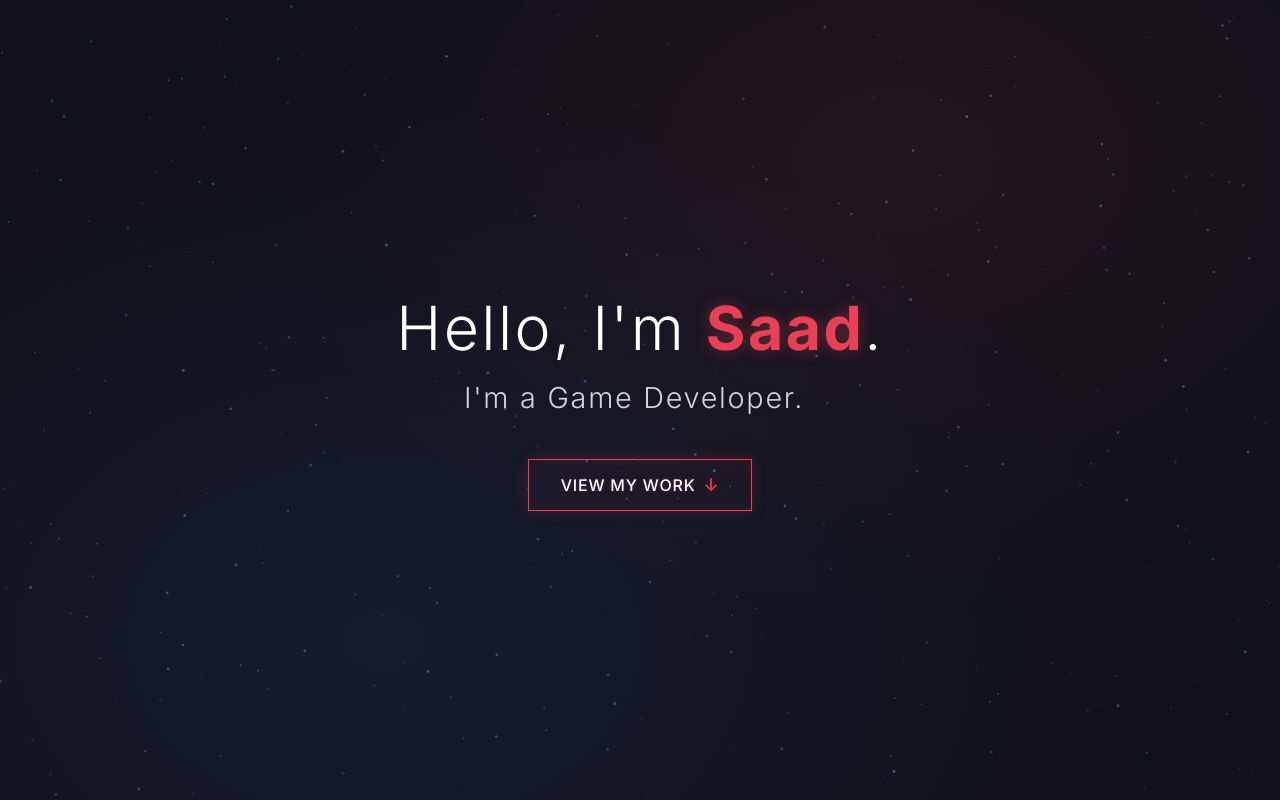
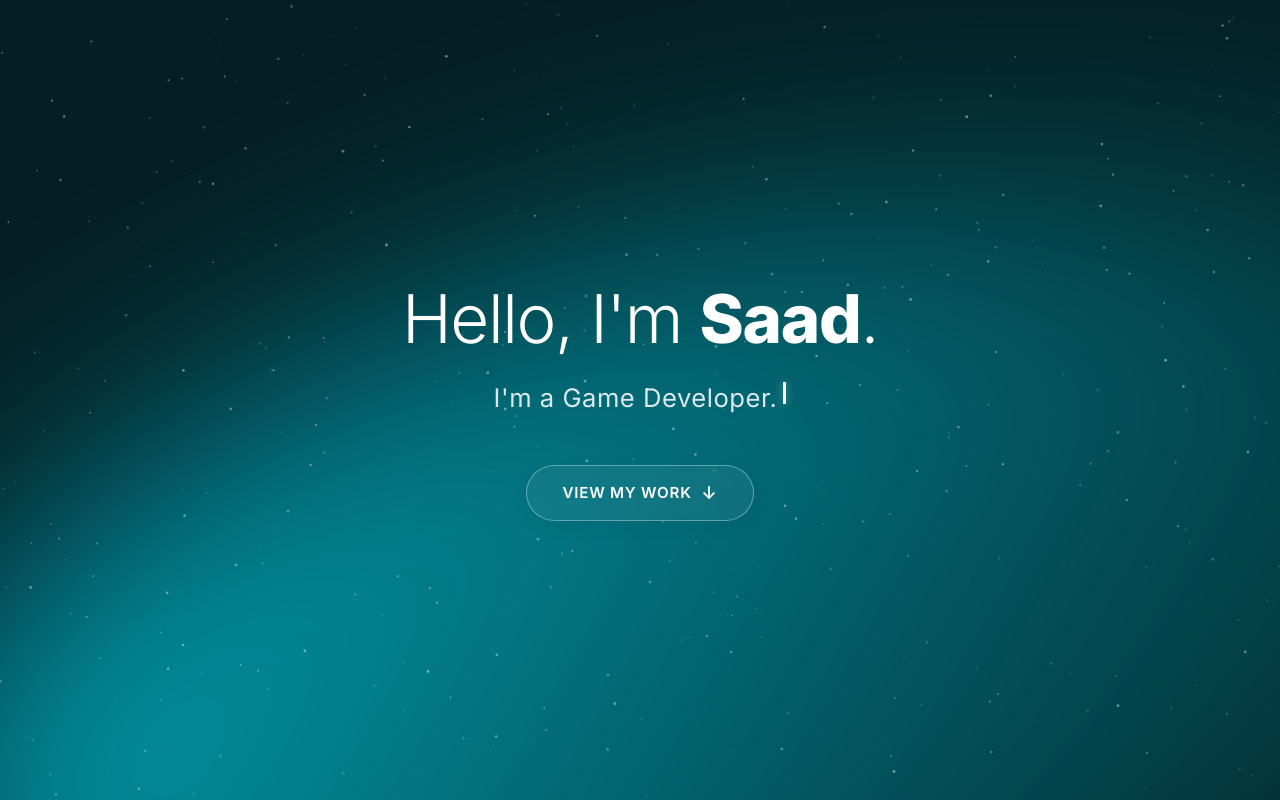
Before and after one commit to SaaddRiazz/my-portfolio, a Next.js app: page / in a window 1280 px wide. Built offline with nearby package versions, Linux system fonts and the light colour scheme.

Commit message:
better colors

```diff
--- a/src/app/components/ParticleCanvas.tsx
+++ b/src/app/components/ParticleCanvas.tsx
@@ -92,11 +92,11 @@ export default function ParticleCanvas() {
         if (p.y > height) p.y = 0;
       }
 
-      // Draw all particles as small dots
+      // 1. Draw all standard drifting background particles (Now Soft White)
       for (const p of particlesRef.current) {
         ctx.beginPath();
         ctx.arc(p.x, p.y, p.radius, 0, Math.PI * 2);
-        ctx.fillStyle = `rgba(100, 180, 255, ${p.opacity})`;
+        ctx.fillStyle = `rgba(255, 255, 255, ${p.opacity})`;
         ctx.fill();
       }
 
@@ -145,7 +145,7 @@ export default function ParticleCanvas() {
 
       // Draw edges between connected particles
       const connectedIndices = Array.from(visited.keys());
-      const baseOpacity = 0.55;
+      const baseOpacity = 0.45; // Slightly reduced to keep line webs clean and elegant
 
       for (let idx = 0; idx < connectedIndices.length; idx++) {
         const i = connectedIndices[idx];
@@ -153,7 +153,7 @@ export default function ParticleCanvas() {
         const depthI = visited.get(i)!;
         const distI = Math.sqrt((pi.x - mx) ** 2 + (pi.y - my) ** 2);
 
-        // 1. Connection from mouse to this seed particle
+        // 2. Connection lines from mouse to seed particles (Now Glowing Cyan)
         if (distI < mouseConnectionRadius) {
           const edgeDepth = 1;
           const avgDist = distI / 2;
@@ -164,12 +164,12 @@ export default function ParticleCanvas() {
           ctx.beginPath();
           ctx.moveTo(mx, my);
           ctx.lineTo(pi.x, pi.y);
-          ctx.strokeStyle = `rgba(50, 140, 220, ${opacity})`;
+          ctx.strokeStyle = `rgba(0, 229, 255, ${opacity * 0.8})`;
           ctx.lineWidth = Math.max(0.2, 0.85 - edgeDepth * 0.04);
           ctx.stroke();
         }
 
-        // 2. Internal connection to other connected particles
+        // 3. Web connection lines between internal nodes (Now Fluid Teal/Cyan)
         for (let jdx = idx + 1; jdx < connectedIndices.length; jdx++) {
           const j = connectedIndices[jdx];
           const pj = particlesRef.current[j];
@@ -191,31 +191,31 @@ export default function ParticleCanvas() {
             ctx.beginPath();
             ctx.moveTo(pi.x, pi.y);
             ctx.lineTo(pj.x, pj.y);
-            ctx.strokeStyle = `rgba(50, 140, 220, ${opacity})`;
+            ctx.strokeStyle = `rgba(0, 229, 255, ${opacity * 0.6})`;
             ctx.lineWidth = Math.max(0.2, 0.85 - edgeDepth * 0.04);
             ctx.stroke();
           }
         }
       }
 
-      // Brighten connected particles (glow effect)
+      // 4. Glow aura around connected active nodes (Now Clear Cyan Glow)
       for (const [idx, depth] of visited.entries()) {
         const p = particlesRef.current[idx];
         const dist = Math.sqrt((p.x - mx) ** 2 + (p.y - my) ** 2);
         const distFactor = Math.max(0, 1 - dist / maxRadius);
         const depthFactor = Math.max(0, 1 - depth / maxDepth);
-        const opacity = 0.45 * distFactor * depthFactor;
+        const opacity = 0.4 * distFactor * depthFactor;
 
         ctx.beginPath();
-        ctx.arc(p.x, p.y, p.radius + 0.8, 0, Math.PI * 2);
-        ctx.fillStyle = `rgba(100, 180, 255, ${opacity})`;
+        ctx.arc(p.x, p.y, p.radius + 1.2, 0, Math.PI * 2);
+        ctx.fillStyle = `rgba(0, 229, 255, ${opacity})`;
         ctx.fill();
       }
 
-      // Draw mouse node
+      // 5. Draw the tiny main node directly under the mouse cursor (Bright White)
       ctx.beginPath();
       ctx.arc(mx, my, 2, 0, Math.PI * 2);
-      ctx.fillStyle = 'rgba(100, 180, 255, 0.8)';
+      ctx.fillStyle = 'rgba(255, 255, 255, 0.9)';
       ctx.fill();
 
       animationRef.current = requestAnimationFrame(animate);
--- a/src/app/components/Typewriter.tsx
+++ b/src/app/components/Typewriter.tsx
@@ -74,17 +74,23 @@ export default function Typewriter({
         .typewriter-sentence {
           white-space: pre-wrap;
         }
+        /* ===== Premium Block Style Typing Cursor ===== */
         .insert-cursor {
           display: inline-block;
-          width: 8px;
-          height: 1.1em;
-          background-color: #e84057;
-          margin-left: 4px;
-          vertical-align: middle;
-          animation: blink 0.8s infinite steps(2, start);
+          width: 3px;                  /* Thinned down slightly for a sharper look */
+          height: 1.35rem;             /* Locked to text scale proportions */
+          background-color: #ffffff;   /* Pure white ensures perfect contrast on teal */
+          margin-left: 6px;
+          vertical-align: -3px;        /* Displaces the element down to sit perfectly on the font baseline */
+          animation: blink 0.9s infinite steps(2, start);
+          box-shadow: 0 0 8px rgba(255, 255, 255, 0.4); /* Subtle glow effect */
         }
+
+        /* Classic snappy hard-blink animation */
         @keyframes blink {
-          to { visibility: hidden; }
+          to {
+            visibility: hidden;
+          }
         }
       `}</style>
     </span>
--- a/src/app/globals.css
+++ b/src/app/globals.css
@@ -1,14 +1,14 @@
 @import "tailwindcss";
 
 @theme inline {
-  --color-background: #1a1a2e;
-  --color-foreground: #ededed;
-  --color-accent: #e84057;
-  --color-accent-light: #ff6b81;
-  --color-surface: #16213e;
-  --color-surface-light: #1f2b47;
-  --color-muted: #8892a4;
-  --font-sans: var(--font-geist-sans);
+  --color-background: #041f24;       /* Deep, rich dark teal base */
+  --color-foreground: #ffffff;
+  --color-accent: #00e5ff;          /* Luminous cyan */
+  --color-accent-light: #a7f3d0;
+  --color-surface: #0b373f;
+  --color-surface-light: #114b57;
+  --color-muted: #e0f2fe;
+  --font-sans: system-ui, -apple-system, BlinkMacSystemFont, "Segoe UI", Roboto, sans-serif;
   --font-mono: var(--font-geist-mono);
 }
 
@@ -23,10 +23,11 @@ html {
 }
 
 body {
-  background: #1a1a2e;
-  color: #ededed;
-  font-family: Arial, Helvetica, sans-serif;
+  background: #041f24;
+  color: #ffffff;
+  font-family: system-ui, -apple-system, BlinkMacSystemFont, "Segoe UI", Roboto, sans-serif;
   overflow-x: hidden;
+  -webkit-font-smoothing: antialiased;
 }
 
 /* ===== Scrollbar ===== */
@@ -35,15 +36,15 @@ body {
 }
 
 ::-webkit-scrollbar-track {
-  background: #1a1a2e;
+  background: #041f24;
 }
 
 ::-webkit-scrollbar-thumb {
-  background: #e84057;
+  background: #00e5ff;
   border-radius: 4px;
 }
 
-/* ===== Hero Section ===== */
+/* ===== Hero Section with Ellipse Shape ===== */
 .hero {
   position: relative;
   width: 100%;
@@ -51,10 +52,36 @@ body {
   display: flex;
   align-items: center;
   justify-content: center;
-  background: radial-gradient(ellipse at 30% 80%, rgba(30, 60, 114, 0.25) 0%, transparent 60%),
-    radial-gradient(ellipse at 70% 20%, rgba(232, 64, 87, 0.08) 0%, transparent 50%),
-    #111119;
+  background: #041f24; /* Base dark-shadow color anchored at top-left */
   overflow: hidden;
+}
+
+/* ELLIPSE GENERATOR:
+  This creates a gigantic, smoothly blurred geometric ellipse sweeping from
+  the center-right down off the bottom edge of the screen.
+*/
+.hero::before {
+  content: '';
+  position: absolute;
+  /* Massive dimensions to act as a wide structural sweep */
+  width: 140vw;
+  height: 100vh;
+  /* Placed down and to the right */
+  bottom: -30vh;
+  right: -30vw;
+
+  /* Creates the physical mathematical Ellipse curve */
+  border-radius: 50% 50% 50% 50% / 50% 50% 50% 50%;
+
+  /* Maps the internal gradient of the ellipse to fade softly towards the center-left */
+  background: linear-gradient(135deg, rgba(0, 229, 255, 0.75) 0%, rgba(0, 153, 168, 0.4) 60%, transparent 100%);
+
+  /* Large hardware-accelerated blur to blend the edges smoothly into the dark base */
+  filter: blur(120px);
+  -webkit-filter: blur(120px);
+  z-index: 1;
+  pointer-events: none;
+  transform: rotate(-15deg); /* Slanted slightly to give a high-end designer layout dynamic */
 }
 
 .hero-canvas {
@@ -63,75 +90,74 @@ body {
   left: 0;
   width: 100%;
   height: 100%;
-  z-index: 1;
+  z-index: 2; /* Sits directly on top of the ellipse shader */
 }
 
 .hero-content {
   position: relative;
-  z-index: 2;
+  z-index: 3; /* Kept safely over the canvas for crisp legibility */
   text-align: center;
   padding: 0 1.5rem;
   pointer-events: none;
-  /* Let pointer events bubble down to canvas */
 }
 
+/* Typography Styling */
 .hero-content h1 {
-  font-size: clamp(2.2rem, 5.5vw, 3.8rem);
+  font-size: clamp(2.5rem, 6vw, 4.2rem);
   font-weight: 300;
   color: #ffffff;
-  line-height: 1.3;
-  letter-spacing: 0.04em;
+  line-height: 1.2;
+  letter-spacing: -0.02em;
 }
 
 .hero-content h1 .name {
-  color: #e84057;
-  font-weight: 700;
-  text-shadow: 0 0 15px rgba(232, 64, 87, 0.4);
+  color: #ffffff;
+  font-weight: 800;
+  position: relative;
+  display: inline-block;
 }
 
 .hero-content .subtitle {
-  font-size: clamp(1.2rem, 2.8vw, 1.8rem);
-  font-weight: 300;
-  color: #d1d5db;
-  margin-top: 0.5rem;
-  letter-spacing: 0.06em;
+  font-size: clamp(1.2rem, 2.5vw, 1.6rem);
+  font-weight: 400;
+  color: rgba(255, 255, 255, 0.85);
+  margin-top: 1.2rem;
+  letter-spacing: 0.02em;
 }
 
+/* Rounded Pill Button */
 .view-work-btn {
   display: inline-flex;
   align-items: center;
-  gap: 0.5rem;
-  margin-top: 2.5rem;
-  padding: 0.75rem 2rem;
-  border: 1.5px solid #e84057;
-  background: rgba(232, 64, 87, 0.03);
+  gap: 0.6rem;
+  margin-top: 3rem;
+  padding: 0.85rem 2.2rem;
+  border: 1px solid rgba(255, 255, 255, 0.35);
+  background: rgba(255, 255, 255, 0.06);
+  backdrop-filter: blur(8px);
+  -webkit-backdrop-filter: blur(8px);
   color: #ffffff;
-  font-size: 1rem;
-  font-weight: 500;
+  font-size: 0.95rem;
+  font-weight: 600;
   letter-spacing: 0.05em;
   text-transform: uppercase;
   cursor: pointer;
-  transition: all 0.4s cubic-bezier(0.165, 0.84, 0.44, 1);
+  border-radius: 9999px;
+  transition: all 0.3s cubic-bezier(0.4, 0, 0.2, 1);
   text-decoration: none;
   pointer-events: auto;
-  /* Enable interactive events on button */
-
-  /* Red neon ambient box-shadow & text-glow */
-  box-shadow: 0 0 15px rgba(232, 64, 87, 0.2), inset 0 0 10px rgba(232, 64, 87, 0.1);
-  text-shadow: 0 0 5px rgba(232, 64, 87, 0.3);
+  box-shadow: 0 4px 20px rgba(0, 0, 0, 0.06);
 }
 
 .view-work-btn:hover {
-  background: rgba(232, 64, 87, 0.18);
-  border-color: #ff6b81;
-  transform: translateY(-3px);
-  /* Strong neon active glow */
-  box-shadow: 0 0 25px rgba(232, 64, 87, 0.6), 0 0 45px rgba(232, 64, 87, 0.35), inset 0 0 15px rgba(232, 64, 87, 0.25);
-  text-shadow: 0 0 8px rgba(255, 255, 255, 0.6), 0 0 15px rgba(232, 64, 87, 0.8);
+  background: #ffffff;
+  color: #041f24;
+  border-color: #ffffff;
+  transform: translateY(-2px);
+  box-shadow: 0 10px 30px rgba(0, 0, 0, 0.12);
 }
 
 .view-work-btn .arrow {
-  color: #e84057;
   font-size: 1.1rem;
   transition: transform 0.3s ease;
 }
@@ -151,10 +177,10 @@ body {
   justify-content: flex-end;
   align-items: center;
   padding: 1rem 3rem;
-  background: linear-gradient(180deg, rgba(17, 17, 25, 0.95) 0%, rgba(17, 17, 25, 0.85) 100%);
+  background: rgba(4, 31, 36, 0.8);
   backdrop-filter: blur(16px);
   -webkit-backdrop-filter: blur(16px);
-  border-bottom: 1px solid rgba(232, 64, 87, 0.1);
+  border-bottom: 1px solid rgba(255, 255, 255, 0.06);
   transition: top 0.4s cubic-bezier(0.4, 0, 0.2, 1);
 }
 
@@ -169,62 +195,18 @@ body {
 }
 
 .navbar-links a {
-  color: #c0c0c0;
+  color: rgba(255, 255, 255, 0.7);
   text-decoration: none;
   font-size: 0.95rem;
-  font-weight: 400;
-  letter-spacing: 0.02em;
+  font-weight: 500;
   transition: color 0.3s ease;
-  position: relative;
 }
 
 .navbar-links a:hover,
 .navbar-links a.active {
-  color: #e84057;
+  color: #ffffff;
 }
 
-.navbar-links a::after {
-  content: '';
-  position: absolute;
-  bottom: -4px;
-  left: 0;
-  width: 0;
-  height: 2px;
-  background: #e84057;
-  transition: width 0.3s ease;
-}
-
-.navbar-links a:hover::after,
-.navbar-links a.active::after {
-  width: 100%;
-}
-
-/* ===== Particles - small floating dots ===== */
-.particle-dot {
-  position: absolute;
-  border-radius: 50%;
-  pointer-events: none;
-}
-
-/* Typewriter Cursor Styles */
-.typewriter-container {
-  display: inline-flex;
-  align-items: center;
-}
-
-.cursor {
-  font-weight: 200;
-  color: #e84057;
-  /* Matches your theme accent color */
-  margin-left: 2px;
-  animation: blink 0.8s infinite steps(2, start);
-}
-
-@keyframes blink {
-  to {
-    visibility: hidden;
-  }
-}
 
 /* ===== Responsive ===== */
 @media (max-width: 768px) {
```
